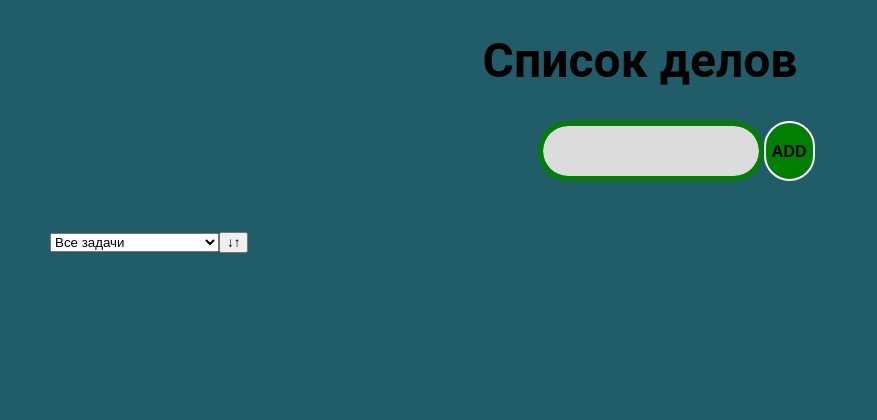
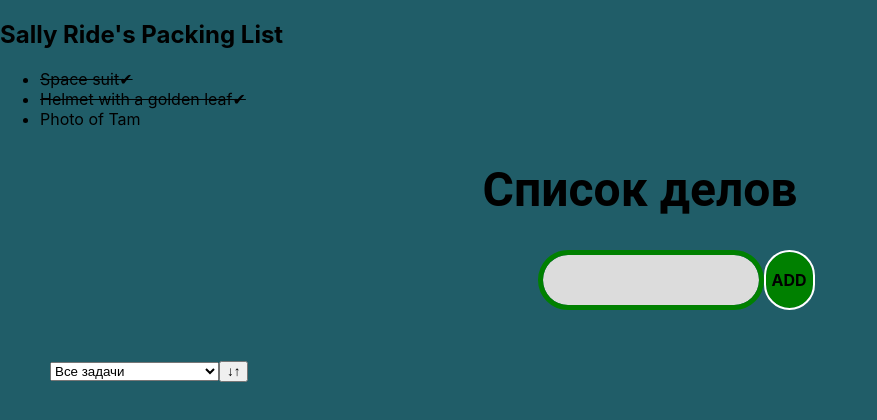
Before and after one commit to Zeraku-silent/to-do, a React (Create React App) app: page / in a window 1280 px wide. Shown: the top 420 px of the page, without its empty margins (0-877 px from the left). Built offline with nearby package versions, Linux system fonts and the light colour scheme.

Commit message:
Learn React

```diff
--- a/src/App.js
+++ b/src/App.js
@@ -6,9 +6,23 @@
   return <div className="card">{children}</div>;
 };
 
+const Item = ({ name, isPackced }) => {
+  return (
+    <li className="item">{isPackced ? <del>{name + "✔"} </del> : name} </li>
+  );
+};
+
 function App() {
   return (
     <div className="App">
+      <section>
+        <h1> Sally Ride's Packing List</h1>
+        <ul>
+          <Item isPackced={true} name="Space suit" />
+          <Item isPackced={true} name="Helmet with a golden leaf" />
+          <Item isPackced={false} name="Photo of Tam" />
+        </ul>
+      </section>
       <Title />
       <List />
     </div>
```
